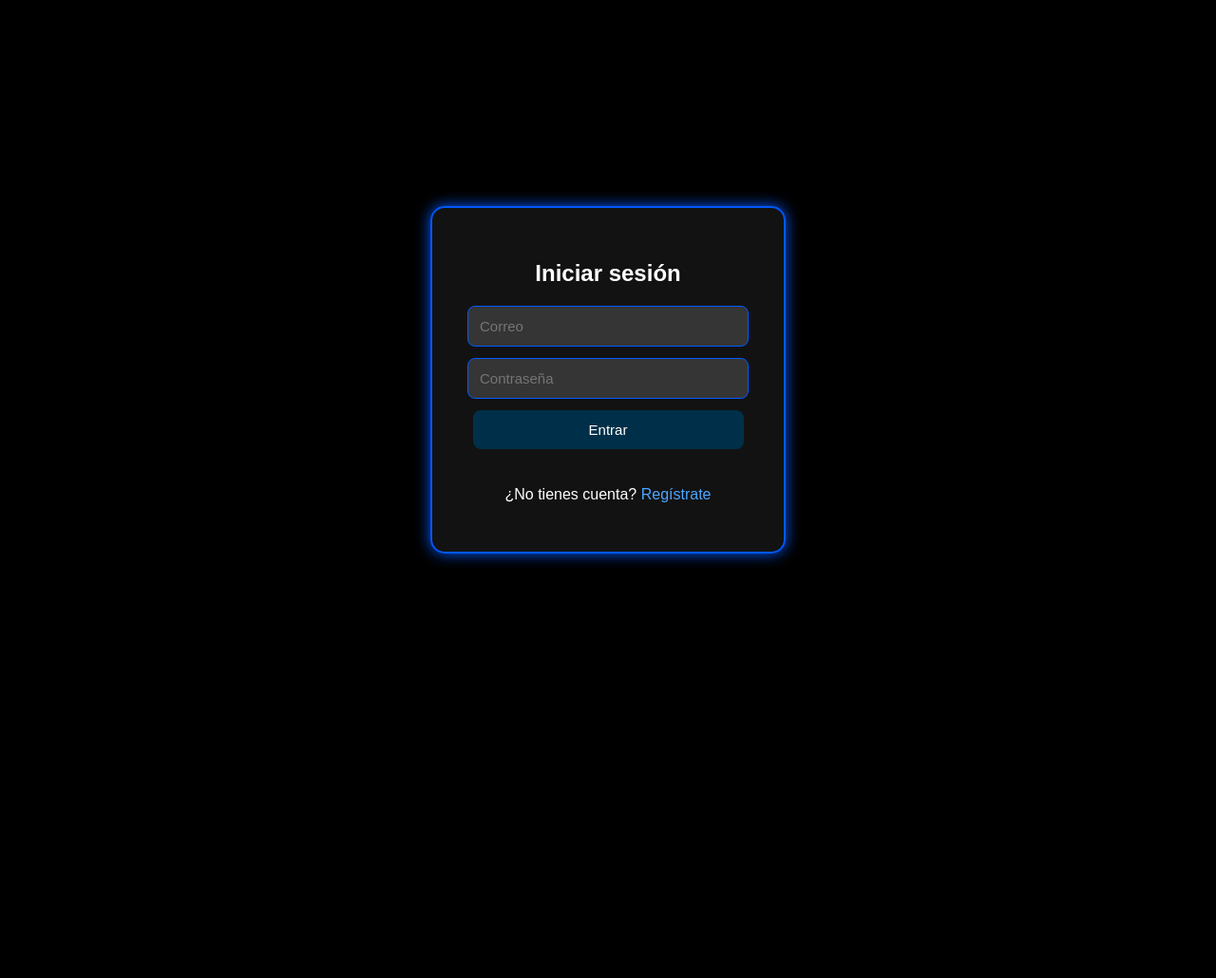
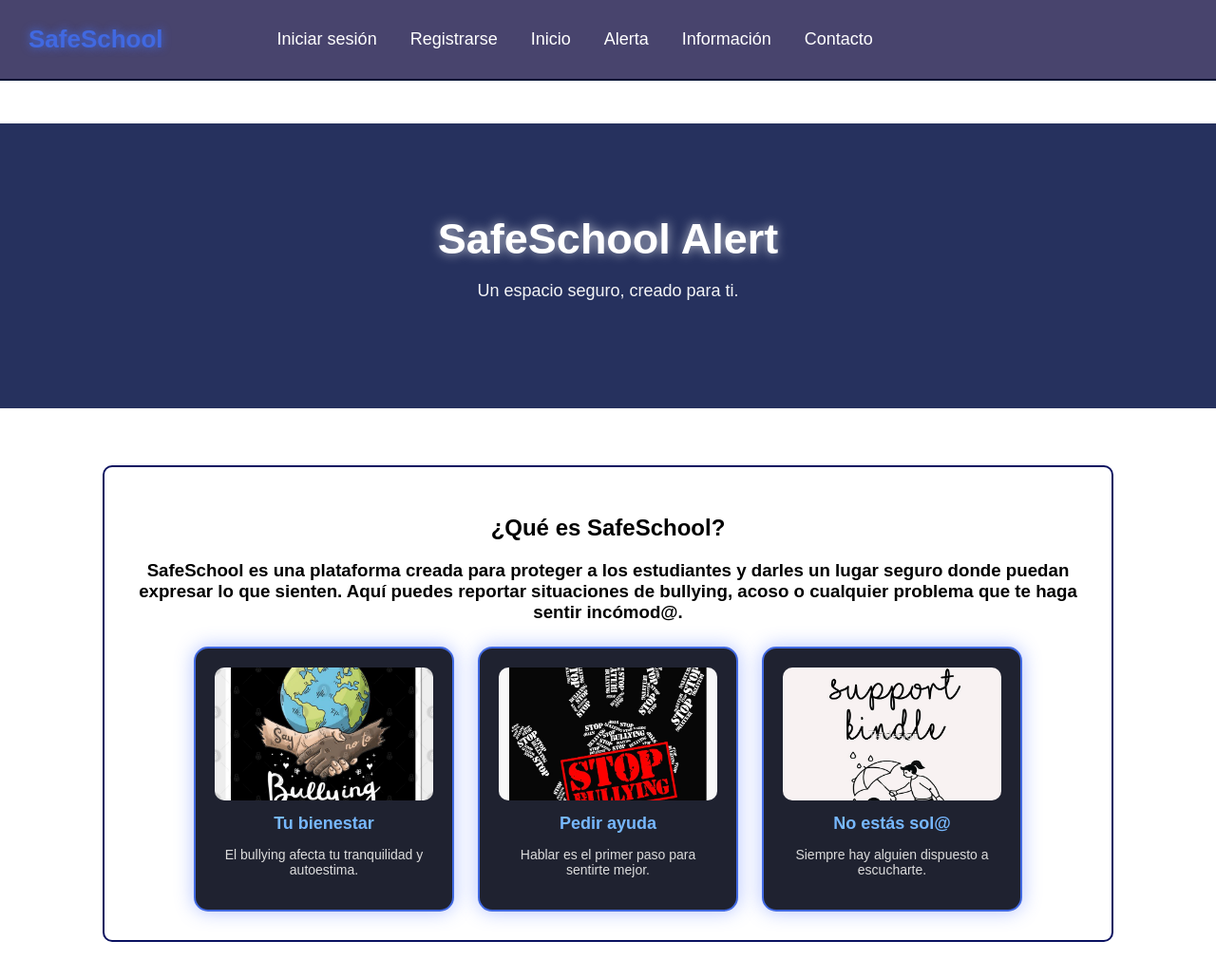
Before and after one commit to grettel-afk/bullying-mario, a website: page login.html in a window 1280 px wide. Shown: the whole page at 95% size. Before the commit the page ends 800 px from the top, so only its background shows below. Drawn offline with Linux system fonts and the light colour scheme.

Commit message:
Update login.html

```diff
--- a/login.html
+++ b/login.html
@@ -3,147 +3,230 @@
 <head>
   <meta charset="UTF-8">
   <meta name="viewport" content="width=device-width, initial-scale=1.0">
-  <title>SafeSchool - Login</title>
+  <title>SafeSchool - Inicio</title>
 
 <style>
+/* ----- ESTILOS GENERALES ----- */
 body {
+    font-family: Arial, sans-serif;
     margin: 0;
-      background: #000;
+    background: #ffffff;
     color: white;
-      display: flex;
-      justify-content: center;
-      align-items: center;
-      height: 100vh;
-      font-family: Arial;
 }
 
-    .box {
-      background: rgba(255,255,255,0.07);
-      padding: 35px;
-      border-radius: 15px;
-      width: 300px;
-      text-align: center;
-      border: 2px solid #0059ff;
-      box-shadow: 0 0 15px #0059ff;
+/* ------- NAVBAR SUPERIOR ------- */
+.navbar {
+    width: 100%;
+    position: fixed;
+    top: 0;
+    left: 0;
+    background: rgba(11, 6, 61, 0.75);
+    backdrop-filter: blur(6px);
+    padding: 15px 30px;
+    display: flex;
+    justify-content: flex-start;
+    gap: 40px;
+    align-items: center;
+    z-index: 1000;
+    border-bottom: 2px solid rgb(3, 18, 52);
 }
 
-    /* INPUTS ARREGLADOS */
-    .input {
-      width: 90%;
-      padding: 12px;
-      margin: 12px auto;
-      border-radius: 8px;
-      border: 1px solid #0059ff;
-      background: rgba(255,255,255,0.15);
+.navbar .logo {
+    font-size: 26px;
+    font-weight: bold;
+    color: royalblue;
+    text-shadow: 0 0 10px royalblue;
+}
+
+.nav-links {
+    list-style: none;
+    display: flex;
+    gap: 35px;
+    margin-left: 40px;
+}
+
+.nav-links li a {
     color: white;
-      display: block;
-      font-size: 15px;
-      outline: none;
+    text-decoration: none;
+    font-size: 18px;
     transition: 0.3s;
 }
 
-    .input:focus {
-      background: rgba(0,89,255,0.25);
-      border-color: #4da6ff;
+.nav-links li a:hover {
+    color: royalblue;
+    text-shadow: 0 0 10px royalblue;
 }
 
-    .btn {
-      width: 95%;
-      padding: 12px;
-      background: #003049;
+/* -------- HEADER -------- */
+header {
+    position: relative;
+    height: 250px;
+    margin-top: 130px;
+    background: linear-gradient(to right, #26315E, #26315E);
+    display: flex;
+    align-items: center;
+    justify-content: center;
+    text-align: center;
+    padding: 25px;
     color: white;
-      border-radius: 8px;
-      border: none;
-      cursor: pointer;
-      font-size: 15px;
-      transition: 0.3s;
+    box-shadow: 0 0 30px #26315E(65,105,255,0.7) inset;
 }
 
-    .btn:hover {
-      background: #004a73;
+.contenido-header h1 {
+    font-size: 45px;
+    margin: 0;
+    text-shadow: 0 0 12px rgba(255,255,255,0.7);
 }
 
-    .error {
-      color: #ff4d4d;
-      font-size: 0.9em;
-      margin-top: 5px;
-      min-height: 20px;
+.contenido-header p {
+    font-size: 18px;
+    opacity: .95;
+}
+
+/* ----- RECUADRO PRINCIPAL ----- */
+.cuadro-conjunto {
+    width: 90%;
+    max-width: 1000px;
+    margin: 60px auto;
+    padding: 30px;
+    background: #ffffff;
+    border: 2px solid rgb(10, 17, 96);
+    border-radius: 10px;
+    text-align: center;
+    color: #000;
+}
+
+/* CONTENEDOR DE 3 CUADROS */
+.tres-cuadros {
+    display: flex;
+    justify-content: center;
+    gap: 25px;
+    flex-wrap: wrap;
+    margin-top: 25px;
+}
+
+/* MINI CUADROS */
+.mini-cuadro {
+    width: 230px;
+    background: #1f2230;
+    border-radius: 15px;
+    padding: 20px;
+    text-align: center;
+    border: 2px solid royalblue;
+    box-shadow: 0 0 20px rgba(65,105,255,0.4);
+}
+
+.mini-cuadro img {
+    width: 100%;
+    height: 140px;
+    object-fit: cover;
+    border-radius: 10px;
+}
+
+.mini-cuadro h3 {
+    margin: 10px 0 5px;
+    font-size: 18px;
+    color: #77b8ff;
+}
+
+.mini-cuadro p {
+    font-size: 14px;
+    color: #ddd;
+}
+
+/* ---- RECUADROS CON IMAGEN A LOS LADOS ---- */
+.cuadro-lado {
+    width: 90%;
+    max-width: 1100px;
+    background: white;
+    border: 2px solid royalblue;
+    border-radius: 18px;
+    margin: 50px auto;
+    padding: 25px;
+    display: flex;
+    align-items: center;
+    gap: 30px;
+    box-shadow: 0 0 20px rgba(65,105,255,0.5);
+    color: black;
+}
+
+.cuadro-lado img {
+    width: 300px;
+    height: 200px;
+    object-fit: cover;
+    border-radius: 12px;
+    border: 2px solid rgb(6, 174, 26);
+}
+
+.cuadro-texto {
+    flex: 1;
+}
+
+.cuadro-texto h2 {
+    margin-top: 0;
+    color: #1b2a44;
+}
+
+.cuadro-lado.reverse {
+    flex-direction: row-reverse;
 }
 </style>
+
 </head>
-
 <body>
 
-  <div class="box">
-    <h2>Iniciar sesión</h2>
+<!-- -------- MENÚ SUPERIOR -------- -->
+<nav class="navbar">
+    <div class="logo">SafeSchool</div>
 
-    <input id="email" class="input" type="email" placeholder="Correo">
-    <input id="password" class="input" type="password" placeholder="Contraseña">
+    <ul class="nav-links">
+          <li><a href="index.html" class="btn-login">Iniciar sesión</a></li>
+         <li><a href="register.html" class="btn-login">Registrarse</a></li>
+        <li><a href="login.html">Inicio</a></li>
+        <li><a href="alerta.html">Alerta</a></li>
+        <li><a href="informacion sobre el bulling.html">Información</a></li>
+        <li><a href="contacto.html">Contacto</a></li>
 
-    <button class="btn" onclick="login()">Entrar</button>
+    </ul>
+</nav>
 
-    <p id="msg" class="error"></p>
+<!-- -------- HEADER NUEVO -------- -->
+<header>
+    <div class="contenido-header">
+        <h1>SafeSchool Alert</h1>
+        <p>Un espacio seguro, creado para ti.</p>
+    </div>
+</header>
 
-    <p style="margin-top:10px;">
-      ¿No tienes cuenta?
-      <a style="color:#4da6ff; cursor:pointer;" onclick="window.location.href='register.html'">Regístrate</a>
-    </p>
+<!-- ======= RECUADRO PRINCIPAL ======= -->
+<div class="cuadro-conjunto">
+    <h2>¿Qué es SafeSchool?</h2>
+    <h3>
+        SafeSchool es una plataforma creada para proteger a los estudiantes y darles un lugar seguro
+        donde puedan expresar lo que sienten. Aquí puedes reportar situaciones de bullying, acoso o
+        cualquier problema que te haga sentir incómod@.
+    </h3>
+
+    <div class="tres-cuadros">
+        <div class="mini-cuadro">
+            <img src="bulling1.png">
+            <h3>Tu bienestar</h3>
+            <p>El bullying afecta tu tranquilidad y autoestima.</p>
         </div>
 
-<script>
-  let intentos = 0;
+        <div class="mini-cuadro">
+            <img src="bulling2.png">
+            <h3>Pedir ayuda</h3>
+            <p>Hablar es el primer paso para sentirte mejor.</p>
+        </div>
 
-  function sanitize(text) {
-    return text.replace(/[<>"'\/]/g, "");
-  }
-
-  function login() {
-    const email = sanitize(document.getElementById("email").value.trim());
-    const password = sanitize(document.getElementById("password").value.trim());
-    const msg = document.getElementById("msg");
-
-    msg.innerText = "";
-
-    if (intentos >= 3) {
-      msg.innerText = "Demasiados intentos. Intenta más tarde.";
-      return;
-    }
-
-    const emailRegex = /^[^\s@]+@[^\s@]+\.[^\s@]+$/;
-    if (!emailRegex.test(email)) {
-      msg.innerText = "Correo inválido.";
-      intentos++;
-      return;
-    }
-
-    const passRegex = /^(?=.*[A-Z])(?=.*[0-9]).{6,}$/;
-    if (!passRegex.test(password)) {
-      msg.innerText = "Contraseña incorrecta.";
-      intentos++;
-      return;
-    }
-
-    const user = JSON.parse(localStorage.getItem("user"));
-
-    if (!user) {
-      msg.innerText = "No hay ninguna cuenta registrada.";
-      return;
-    }
-
-    if (email !== user.email || password !== user.password) {
-      msg.innerText = "Datos incorrectos.";
-      intentos++;
-      return;
-    }
-
-    msg.style.color = "#00ff88";
-    msg.innerText = "Entrando...";
-
-    setTimeout(() => {
-      window.location.href = "login.html";
-    }, 800);
-  }
-</script>
+        <div class="mini-cuadro">
+            <img src="bulling3.pngç.jpg">
+            <h3>No estás sol@</h3>
+            <p>Siempre hay alguien dispuesto a escucharte.</p>
+        </div>
+    </div>
+</div>
 
 </body>
 </html>
```
Lines whose indentation alone changed are shown as unchanged.
